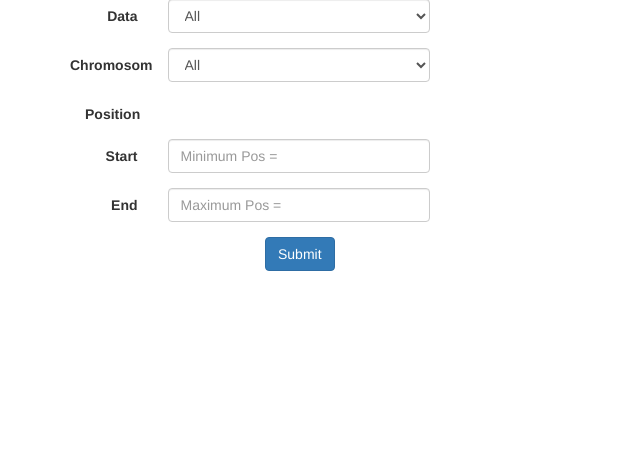
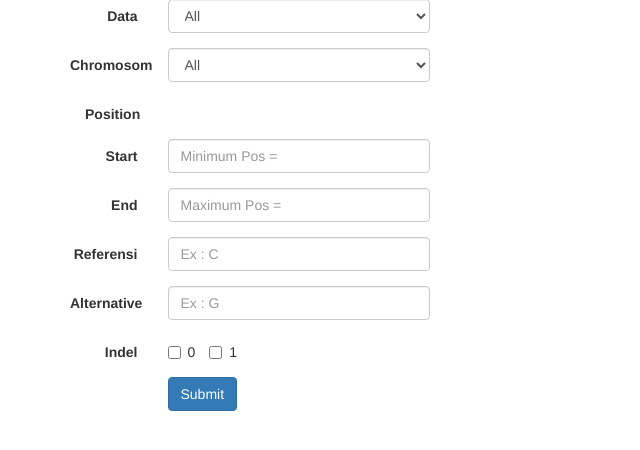
Before and after one commit to fari-99/palmadb, a PHP site: page /advancedSearchSNP.php in a window 1280 px wide. Shown: the part 141-591 px from the top of the page, without its empty margins (0-640 px from the left). Run offline with PHP 8.4, Linux system fonts and the light colour scheme; data that the repository does not hold is empty.

Commit message:
palmadb
advancedSearchSNP -> baru jadi formnya
searchSNP -> baru diperbaiki formnya

```diff
--- a/advancedSearchSNP.php
+++ b/advancedSearchSNP.php
@@ -131,24 +131,57 @@
                                     $query = "SELECT DISTINCT `pos` FROM `snp` ORDER BY `pos` ASC LIMIT 0,1";
                                     $minimumPos = mysql_query($query);
                                     $r=mysql_fetch_array($minimumPos);
-                                    echo '<input type="text" class="form-control" name="posStart" id="posStart" placeholder="Minimum Pos = '.$r['pos'].'">';
+                                    echo "<input type='text' class='form-control' name='posStart' id='posStart' placeholder='Minimum Pos = ".$r['pos']."'>";
                                 ?>
                             </div>
                     </div>
                     <div class="form-group">
-                        <label for="posStart" class="col-sm-1 control-label">End</label>
+                        <label for="posEnd" class="col-sm-1 control-label">End</label>
                             <div class="col-sm-3">
                                 <?php
                                     $query = "SELECT DISTINCT `pos` FROM `snp` ORDER BY `pos` DESC LIMIT 0,1";
                                     $minimumPos = mysql_query($query);
                                     $r=mysql_fetch_array($minimumPos);
-                                    echo '<input type="text" class="form-control" name="posEnd" id="posStart" placeholder="Maximum Pos = '.$r['pos'].'">';
+                                    echo "<input type='text' class='form-control' name='posEnd' id='posEnd' placeholder='Maximum Pos = ".$r['pos']."'>";
                                 ?>
                             </div>
                     </div>
                     <div class="form-group">
-                        <div class="col-sm-offset-2 col-sm-10">
-                            <button type="submit" class="btn btn-primary">Submit</button>
+                        <label for="ref" class="col-sm-1 control-label">Referensi</label>
+                            <div class="col-sm-3">
+                                <?php
+                                    if(empty($_POST['ref']))
+                                        echo '<input type="text" class="form-control" name="ref" id="ref" placeholder="Ex : C">';
+                                    else
+                                        echo '<input type="text" class="form-control" name="ref" id="ref" placeholder="'.$_POST['ref'].'">';
+                                ?>
+                            </div>
+                    </div>
+                    <div class="form-group">
+                        <label for="alt" class="col-sm-1 control-label">Alternative</label>
+                            <div class="col-sm-3">
+                                <?php
+                                    if(empty($_POST['alt']))
+                                        echo '<input type="text" class="form-control" name="alt" id="alt" placeholder="Ex : G">';
+                                    else
+                                        echo '<input type="text" class="form-control" name="alt" id="alt" placeholder="'.$_POST['alt'].'">';
+                                ?>
+                            </div>
+                    </div>
+                    <div class="form-group">
+                        <label for="indel" class="col-sm-1 control-label">Indel</label>
+                            <div class="col-sm-3">
+                                <label class='checkbox-inline'>
+                                    <input type='checkbox' id='indel' name='indel0' value='0' <?php if(isset($_POST['indel0'])) echo 'checked';?> > 0
+                                </label>
+                                <label class="checkbox-inline">
+                                    <input type="checkbox" id="indel" name="indel1" value="1" <?php if(isset($_POST['indel1'])) echo 'checked';?> > 1
+                                </label>
+                            </div>
+                    </div>
+                    <div class="form-group">
+                        <div class="col-sm-offset-1 col-sm-3">
+                            <button type="submit" value="1" class="btn btn-primary">Submit</button>
                         </div>
                     </div>
                 </form>
```
Also changed, not shown: searchSNP.php (+10 -4 lines).
